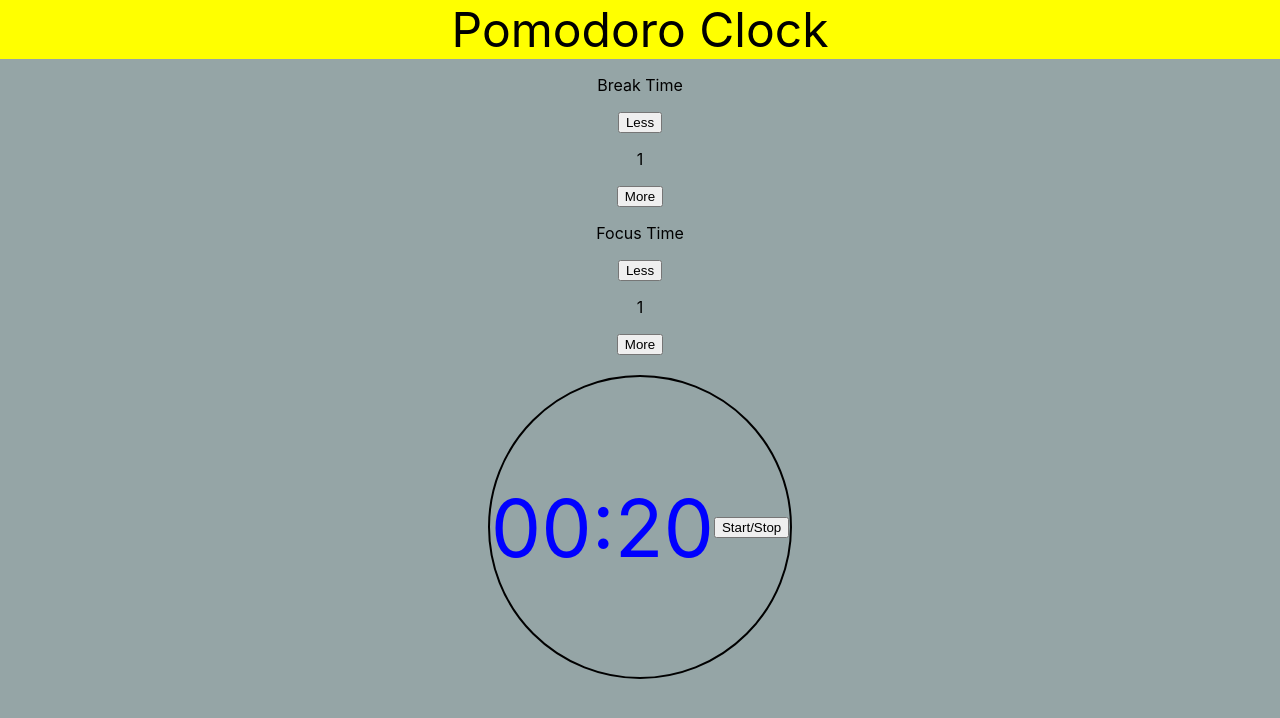
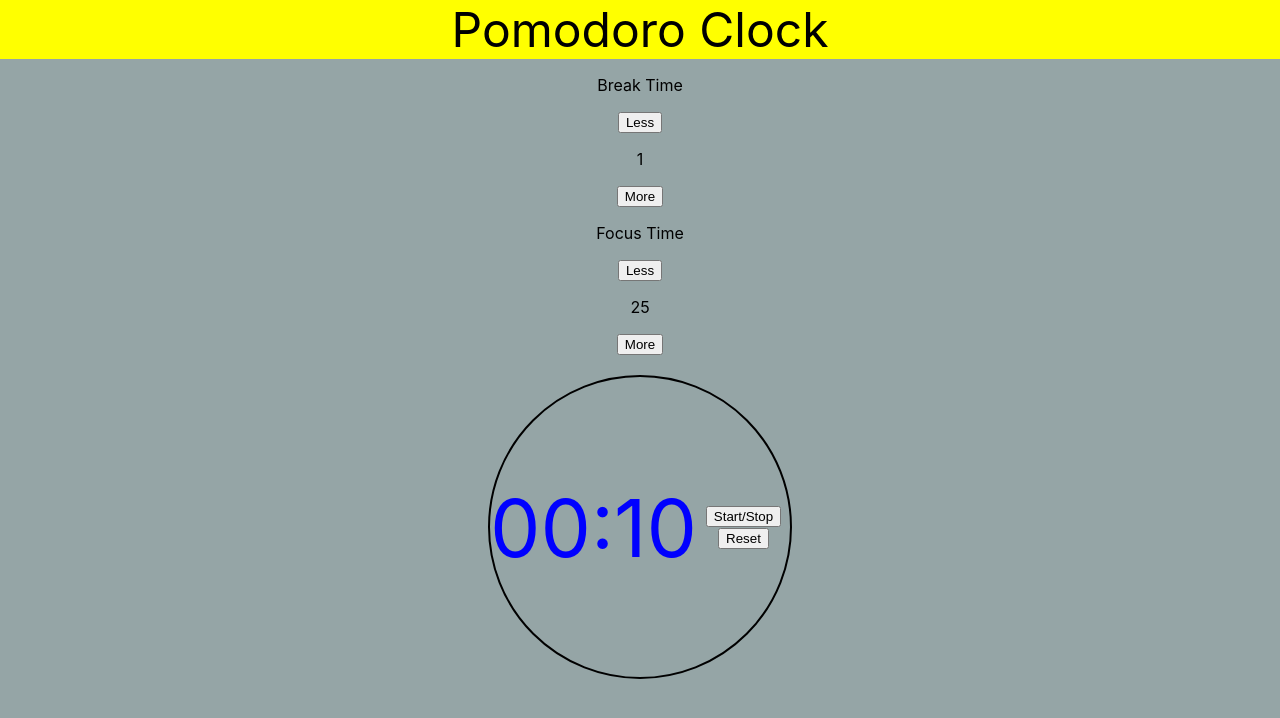
Before and after one commit to NikolaPerisic/react-pomodoro-clock, a React (Create React App) app: page / in a window 1280 px wide. Shown: the top 718 px of the page. Built offline with nearby package versions, Linux system fonts and the light colour scheme.

Commit message:
SoundComponent added

```diff
--- a/src/components/ClockComponent/ClockComponent.js
+++ b/src/components/ClockComponent/ClockComponent.js
@@ -9,6 +9,7 @@ const clockComponent = props => {
 			</div>
 			<div>
 				<button onClick={props.startTimer}>Start/Stop</button>
+				<button onClick={props.reset}>Reset</button>
 			</div>
 		</div>
 	);
--- /dev/null
+++ b/src/components/SoundComponent/SoundComponent.js
@@ -0,0 +1,14 @@
+import React from "react";
+import sound from "../../assets/sounds/alarm-clock.mp3";
+
+const soundComponent = props => {
+	const myRef = React.createRef();
+
+	if (props.alarm) {
+		return <audio ref={myRef} src={sound} autoPlay />;
+	} else {
+		return null;
+	}
+};
+
+export default soundComponent;
--- a/src/containers/Pomodoro.js
+++ b/src/containers/Pomodoro.js
@@ -3,17 +3,22 @@ import classes from "./Pomodoro.module.css";
 import BreakComponent from "../components/BreakComponent/BreakComponent";
 import FocusComponent from "../components/FocusComponent/FocusComponent";
 import ClockComponent from "../components/ClockComponent/ClockComponent";
+import SoundComponent from "../components/SoundComponent/SoundComponent";
+
+const INITIAL_STATE = {
+	focusTime: 25,
+	breakTime: 1,
+	displayTime: "00:10",
+	timer: null,
+	counter: 0,
+	isRunning: false,
+	isBreakTime: false,
+	alarmSound: false
+};
 
 class Pomodoro extends Component {
-	state = {
-		focusTime: 1,
-		breakTime: 1,
-		displayTime: "00:20",
-		timer: null,
-		counter: 0,
-		isRunning: false,
-		isBreakTime: false
-	};
+	state = { ...INITIAL_STATE };
+
 	updateBreakAndFocusTime = (btn, type) => {
 		if (!this.state.isRunning) {
 			let value;
@@ -59,6 +64,9 @@ class Pomodoro extends Component {
 		const newTime = this.displayTimeFormatter(totalSec);
 		if (this.state.displayTime === "00:00") {
 			clearInterval(this.state.timer);
+			this.setState({ alarmSound: true });
+			this.resetAlarmState();
+
 			if (!this.state.isBreakTime) {
 				let breakSwitch = this.displayTimeFormatter(this.state.breakTime * 60);
 				this.setState({
@@ -92,6 +100,17 @@ class Pomodoro extends Component {
 			clearInterval(this.state.timer);
 		}
 	};
+	resetTimer = () => {
+		clearInterval(this.state.timer);
+		this.setState({ ...INITIAL_STATE });
+	};
+	resetAlarmState = () => {
+		if (this.state.alarmSound) {
+			setInterval(() => {
+				this.setState({ alarmSound: false });
+			}, 10000);
+		}
+	};
 
 	render() {
 		return (
@@ -108,7 +127,9 @@ class Pomodoro extends Component {
 				<ClockComponent
 					startTimer={this.runningTimer}
 					displayTime={this.state.displayTime}
+					reset={this.resetTimer}
 				/>
+				<SoundComponent alarm={this.state.alarmSound} />
 			</div>
 		);
 	}
```
Also changed, not shown: 1 other file (tests, documents, lock files or other folders).
